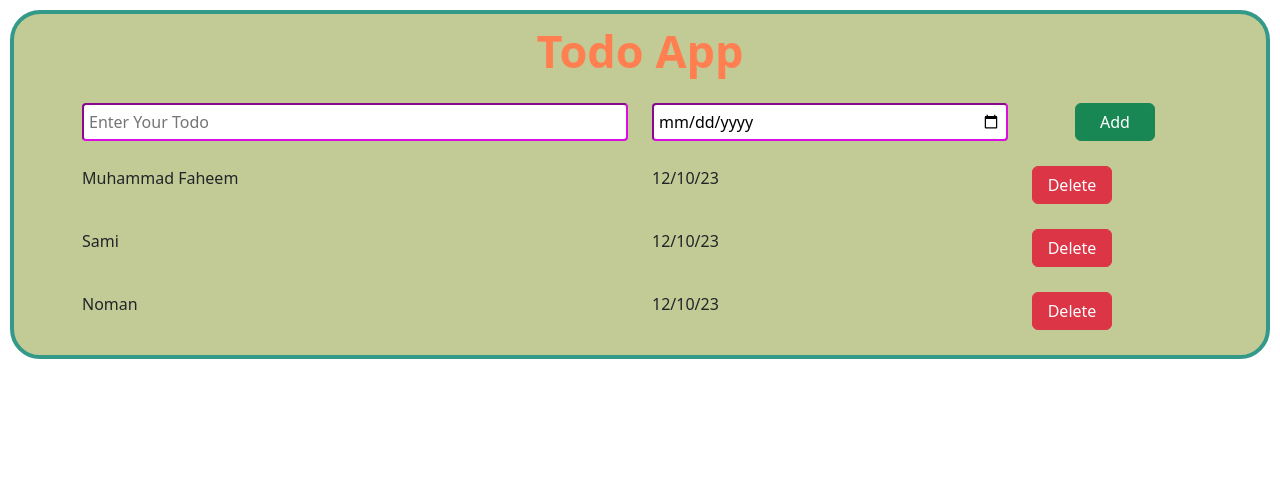
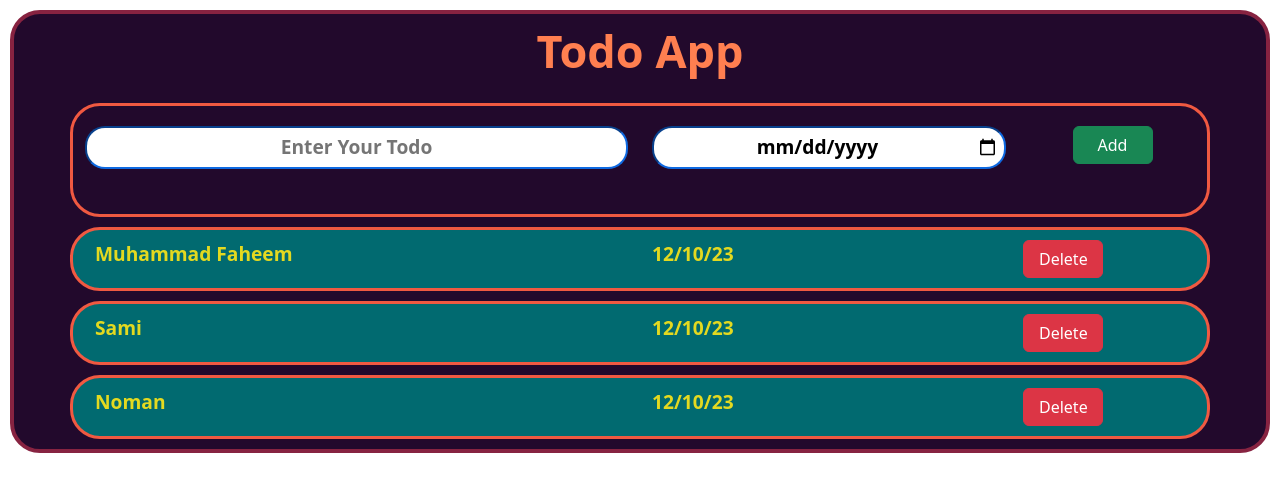
Before and after one commit to Faheem-saif/react-chapters, a React (Vite) app in the folder Projects/todo-ui/: page / in a window 1280 px wide. Shown: the top 492 px of the page. Built offline with nearby package versions, Linux system fonts and the light colour scheme.

Commit message:
app ready

```diff
--- a/Projects/todo-ui/src/App.jsx
+++ b/Projects/todo-ui/src/App.jsx
@@ -55,7 +55,7 @@ setTodoItem(newtodoslist);
       <TotdoHeading/>
       <TodoInput  onNewitem={handleNewitem} />
       <div className={styles.itemcontainer}>
-      <TodosList deletetodo={handleDeletebutton} key="todo" todoitems= {todoItem} />
+      <TodosList  deletetodo={handleDeletebutton} key="todo" todoitems= {todoItem} />
       </div>
 
     </div>
--- a/Projects/todo-ui/src/App.module.css
+++ b/Projects/todo-ui/src/App.module.css
@@ -17,7 +17,7 @@ input{
 
 .todocontainer{
   margin: 10px;
-  border: 4px solid rgb(51, 153, 136);
+  border: 4px solid #872341;
   border-radius: 30px;
-  background-color: rgb(194, 202, 149);
+  background-color: #22092C;
 }
--- a/Projects/todo-ui/src/components/TodoInput.jsx
+++ b/Projects/todo-ui/src/components/TodoInput.jsx
@@ -26,7 +26,7 @@ export default function TodoInput({onNewitem}) {
 
     <div>
 
-    <div className="container text-center">
+    <div className={`container text-center ${styles.incontain}`}>
 
   <div className={`row ${styles.kgrow}  `}>
     <div className="col-6">
--- a/Projects/todo-ui/src/components/Todoitem.jsx
+++ b/Projects/todo-ui/src/components/Todoitem.jsx
@@ -3,8 +3,8 @@ import styles from "./todoitem.module.css"
 export default function Todoitem({todoName,dueDate,ondeleteclick}) {
 
   return (
-    <div>
-        <div className={`row  ${styles.kgrow}`}>
+    <div >
+        <div className={`row  ${styles.kgrow} ${styles.todocontain}`}>
     <div className="col-6">
   {todoName}
     </div>
--- a/Projects/todo-ui/src/components/TodosList.jsx
+++ b/Projects/todo-ui/src/components/TodosList.jsx
@@ -1,6 +1,7 @@
 
 // import { useState } from "react";
 import Todoitem from "./Todoitem"
+import styles from "./todolist.module.css"
 
 export default function TodosList({todoitems,deletetodo}) {
 
@@ -12,7 +13,7 @@ export default function TodosList({todoitems,deletetodo}) {
   <div>
       <div className="container ">
 
-        {todoitems.map(item => <Todoitem ondeleteclick={deletetodo} key={item.name} todoName={item.name}  dueDate={item.date}></Todoitem>)}
+        {todoitems.map(item => <Todoitem className={styles.todocon} ondeleteclick={deletetodo} key={item.name} todoName={item.name}  dueDate={item.date}></Todoitem>)}
 
 
 </div>
--- a/Projects/todo-ui/src/components/todoInputs.module.css
+++ b/Projects/todo-ui/src/components/todoInputs.module.css
@@ -1,8 +1,12 @@
 .inputt{
     width: 100%;
-    border-radius: 4px;
+    border-radius: 20px;
     padding: 5px;
-    border-color: rgb(218, 14, 225);
+    border-color: rgb(14, 105, 225);
+    text-align: center;
+  font-weight: 700;
+  font-size: larger;
+
   }
   .kgrow{
     margin: 25px;
@@ -12,3 +16,11 @@
         margin: 0px;
         min-width: 80px;
       }
+      .incontain{
+        margin: 10px;
+        padding: 20px;
+        border: 3px solid ;
+        border-color: #F05941;
+        border-radius: 30px;
+
+      }
--- a/Projects/todo-ui/src/components/todoitem.module.css
+++ b/Projects/todo-ui/src/components/todoitem.module.css
@@ -5,3 +5,16 @@
     margin: 25px;
 
     }
+    .todocontain{
+     margin: 10px;
+     padding: 10px;
+     border: 3px solid ;
+     border-color: #F05941;
+     border-radius: 30px;
+      background-color: #016A70;
+      color: rgb(227, 217, 32);
+      font-weight: 900;
+      font-size: larger;
+
+
+    }
--- a/Projects/todo-ui/src/components/todolist.module.css
+++ b/Projects/todo-ui/src/components/todolist.module.css
@@ -5,3 +5,6 @@
     margin: 25px;
 
     }
+    .todocon{
+      background-color: white;
+    }
```
Also changed, not shown: Projects/todo-ui/.eslintrc.cjs.
